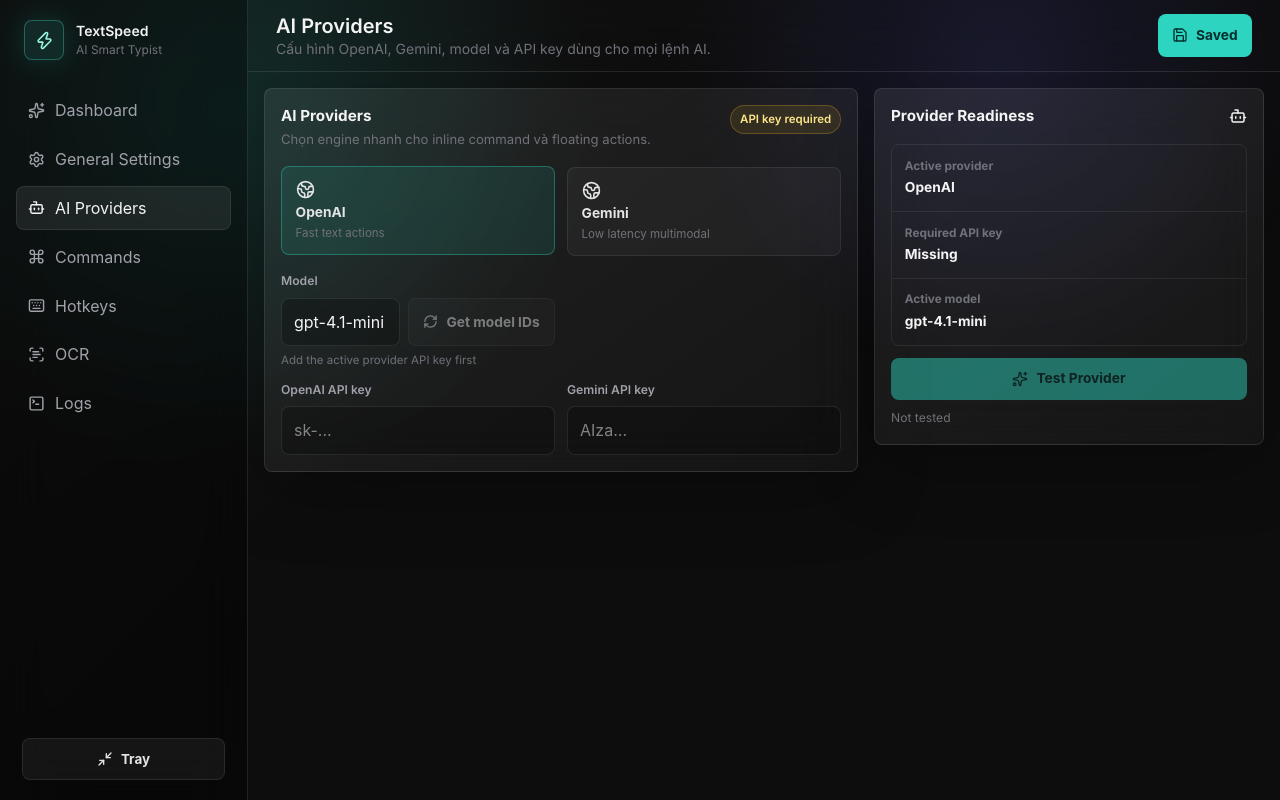
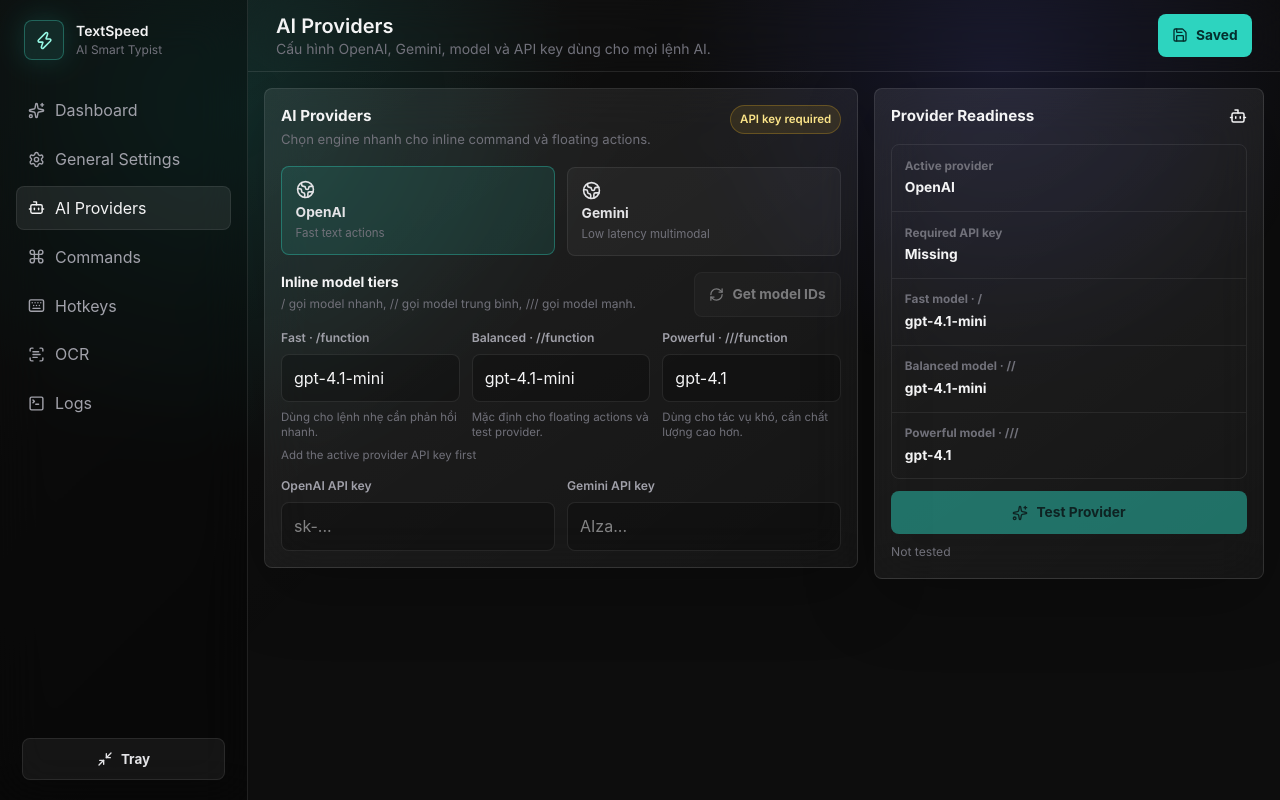
Before and after one commit to Monkez/text-speed, a React (Vite) app: page / in a window 1280 px wide. Both pictures are taken after a click on the button "AI Providers". Built offline with nearby package versions, Linux system fonts and the light colour scheme.

Commit message:
Add inline model tiers

```diff
--- a/main.cjs
+++ b/main.cjs
@@ -25,6 +25,9 @@
   translationLanguageB: "English",
   provider: "openai",
   model: "gpt-4.1-mini",
+  fastModel: "gpt-4.1-mini",
+  balancedModel: "gpt-4.1-mini",
+  powerfulModel: "gpt-4.1",
   openaiApiKey: "",
   geminiApiKey: "",
   popupHotkey: "Ctrl + Space",
@@ -56,7 +59,12 @@
 
 function loadSettings() {
   try {
-    return { ...fallbackSettings, ...JSON.parse(fs.readFileSync(settingsPath(), "utf8")) };
+    const loaded = { ...fallbackSettings, ...JSON.parse(fs.readFileSync(settingsPath(), "utf8")) };
+    loaded.fastModel = loaded.fastModel || loaded.model || fallbackSettings.fastModel;
+    loaded.balancedModel = loaded.balancedModel || loaded.model || fallbackSettings.balancedModel;
+    loaded.powerfulModel = loaded.powerfulModel || loaded.model || fallbackSettings.powerfulModel;
+    loaded.model = loaded.model || loaded.balancedModel;
+    return loaded;
   } catch {
     return fallbackSettings;
   }
@@ -64,6 +72,10 @@
 
 function saveSettings(settings) {
   const next = { ...fallbackSettings, ...settings };
+  next.fastModel = next.fastModel || next.model || fallbackSettings.fastModel;
+  next.balancedModel = next.balancedModel || next.model || fallbackSettings.balancedModel;
+  next.powerfulModel = next.powerfulModel || next.model || fallbackSettings.powerfulModel;
+  next.model = next.balancedModel || next.model;
   fs.mkdirSync(path.dirname(settingsPath()), { recursive: true });
   fs.writeFileSync(settingsPath(), JSON.stringify(next, null, 2), "utf8");
   registerHotkeys(next);
@@ -73,13 +85,20 @@
 function parseInlineBuffer(buffer) {
   const trimmed = String(buffer || "").trimEnd();
   if (!trimmed.endsWith("/")) return null;
-  const start = trimmed.lastIndexOf("//");
-  if (start < 0) return null;
-  const fullText = trimmed.slice(start);
-  const body = fullText.slice(2, -1).trimStart();
-  const match = body.match(/^(\S+)\s+([\s\S]+)$/);
+  const match = trimmed.match(/(?:^|\s)(\/{1,3})([A-Za-z0-9_-]+)\s+([\s\S]+)\/$/);
   if (!match) return null;
-  return { command: match[1], content: match[2].trim(), fullText };
+  const prefix = match[1];
+  const command = match[2];
+  const content = match[3].trim();
+  if (!content) return null;
+  const modelTier = prefix.length === 1 ? "fast" : prefix.length === 2 ? "balanced" : "powerful";
+  return { command, content, fullText: `${prefix}${command} ${match[3]}/`, prefix, modelTier };
+}
+
+function modelForTier(settings, tier) {
+  if (tier === "fast") return settings.fastModel || settings.model || fallbackSettings.fastModel;
+  if (tier === "powerful") return settings.powerfulModel || settings.model || fallbackSettings.powerfulModel;
+  return settings.balancedModel || settings.model || fallbackSettings.balancedModel;
 }
 
 function replaceLast(source, needle, replacement) {
@@ -167,12 +186,12 @@
   return "Rewrite the text professionally, concisely, and politely.";
 }
 
-async function runAi(action, prompt, text, settings) {
+async function runAi(action, prompt, text, settings, modelOverride) {
   const instruction = `${instructionFor(action, settings)}\n${prompt || ""}\n\nText:\n${text}`;
   if (settings.provider === "gemini") {
     const key = settings.geminiApiKey || process.env.GEMINI_API_KEY;
     if (!key) throw new Error("GEMINI_API_KEY is not set");
-    const model = settings.model || "gemini-2.5-flash-lite";
+    const model = modelOverride || settings.model || settings.balancedModel || "gemini-2.5-flash-lite";
     const response = await fetch(`https://generativelanguage.googleapis.com/v1beta/models/${model}:generateContent?key=${key}`, {
       method: "POST",
       headers: { "content-type": "application/json" },
@@ -185,10 +204,11 @@
 
   const key = settings.openaiApiKey || process.env.OPENAI_API_KEY;
   if (!key) throw new Error("OPENAI_API_KEY is not set");
+  const model = modelOverride || settings.model || settings.balancedModel || "gpt-4.1-mini";
   const response = await fetch("https://api.openai.com/v1/responses", {
     method: "POST",
     headers: { authorization: `Bearer ${key}`, "content-type": "application/json" },
-    body: JSON.stringify({ model: settings.model || "gpt-4.1-mini", input: instruction }),
+    body: JSON.stringify({ model, input: instruction }),
   });
   const value = await response.json();
   if (!response.ok) throw new Error(JSON.stringify(value));
@@ -440,7 +460,6 @@
 
   const now = Date.now();
   const previousBuffer = inlineTracker.buffer;
-  const previousLastKeyAt = inlineTracker.lastKeyAt;
   inlineTracker.lastKeyAt = now;
 
   if (vkCode === 0x08) {
@@ -468,12 +487,13 @@
     inlineTracker.slashRun = 0;
   }
 
-  if (inlineTracker.slashRun >= 2) {
-    inlineTracker.openedAt = now;
-    return false;
-  }
-
-  if (char !== "/" || !previousBuffer.includes("//") || inlineTracker.openedAt === 0) {
+  if (char !== "/" || !previousBuffer.includes("/") || inlineTracker.openedAt === 0) {
+    if (char === "/" && inlineTracker.slashRun >= 1 && inlineTracker.slashRun <= 3) {
+      inlineTracker.openedAt = now;
+    }
+    if (inlineTracker.slashRun > 3) {
+      resetInlineTracker();
+    }
     return false;
   }
 
@@ -491,11 +511,14 @@
     return true;
   }
 
-  const candidate = inlineTracker.buffer.slice(inlineTracker.buffer.lastIndexOf("//"));
-  const body = candidate.slice(2, -1).trimStart();
-  const commandThenMaybeSpace = /^[A-Za-z0-9_-]+\s*$/.test(body);
-  const likelyPasteBeforeTerminator = commandThenMaybeSpace && now - previousLastKeyAt > 180;
-  if (likelyPasteBeforeTerminator) {
+  if (inlineTracker.slashRun > 3) {
+    resetInlineTracker();
+    return false;
+  }
+
+  const candidateMatch = inlineTracker.buffer.match(/\/{1,3}[A-Za-z0-9_-]*\s*\/$/);
+  const commandThenMaybeSpace = Boolean(candidateMatch);
+  if (commandThenMaybeSpace) {
     resetInlineTracker();
     return true;
   }
@@ -596,10 +619,11 @@
       return;
     }
 
-    pushStatus(inlineStatus, `Inline running: //${parsed.command}`);
+    const selectedModel = modelForTier(settings, parsed.modelTier);
+    pushStatus(inlineStatus, `Inline running: ${parsed.prefix}${parsed.command} (${parsed.modelTier}: ${selectedModel})`);
     await pasteText(runningText);
 
-    const output = await runAi(command.action, command.prompt, parsed.content, settings);
+    const output = await runAi(command.action, command.prompt, parsed.content, settings, selectedModel);
     const finalText = replaceLast(runningText, INLINE_RUNNING_MARKER, output) || output;
     await sendKeys("^a");
     await delay(100);
@@ -734,8 +758,9 @@
   if (!parsed || !settings.inlineEnabled) return null;
   const command = settings.commands.find((item) => item.enabled && item.name === parsed.command);
   if (!command) return null;
-  const output = await runAi(command.action, command.prompt, parsed.content, settings);
-  return { command: parsed.command, action: command.action, input: parsed.content, output, typedLength: parsed.fullText.length };
+  const selectedModel = modelForTier(settings, parsed.modelTier);
+  const output = await runAi(command.action, command.prompt, parsed.content, settings, selectedModel);
+  return { command: parsed.command, action: command.action, input: parsed.content, output, model: selectedModel, modelTier: parsed.modelTier, typedLength: parsed.fullText.length };
 });
 ipcMain.handle("run_ai_action", async (_event, payload) => {
   const settings = loadSettings();
--- a/src/App.tsx
+++ b/src/App.tsx
@@ -118,6 +118,12 @@
   mail: { icon: Clipboard, hint: "Email" },
 };
 
+function defaultModelsForProvider(provider: AppSettings["provider"]) {
+  return provider === "openai"
+    ? { fastModel: "gpt-4.1-mini", balancedModel: "gpt-4.1-mini", powerfulModel: "gpt-4.1", model: "gpt-4.1-mini" }
+    : { fastModel: "gemini-2.5-flash-lite", balancedModel: "gemini-2.5-flash", powerfulModel: "gemini-2.5-pro", model: "gemini-2.5-flash" };
+}
+
 function App() {
   const isFloatingWindow = new URLSearchParams(window.location.search).get("window") === "floating";
   return isFloatingWindow ? <FloatingWindowApp /> : <MainApp />;
@@ -229,17 +235,17 @@
     parseInlineBuffer(inlineBuffer)
       .then((match) => {
         if (!match) {
-          setInlinePreview("Gõ theo mẫu //function nội dung/ để thực thi ngay.");
+          setInlinePreview("Gõ /function nội dung/ cho model nhanh, //function nội dung/ cho model trung bình, ///function nội dung/ cho model mạnh.");
           return;
         }
-        setInlinePreview(`Nhận diện //${match.command}: "${match.content}"`);
+        setInlinePreview(`Nhận diện ${match.prefix}${match.command} (${match.modelTier}): "${match.content}"`);
       })
       .catch(() => setInlinePreview("Parser chỉ hoạt động trong Tauri runtime."));
   }, [inlineBuffer]);
 
   useEffect(() => {
     setProviderTestState("Not tested");
-  }, [settings.provider, settings.model, settings.openaiApiKey, settings.geminiApiKey]);
+  }, [settings.provider, settings.model, settings.fastModel, settings.balancedModel, settings.powerfulModel, settings.openaiApiKey, settings.geminiApiKey]);
 
   async function handleFloatingAction(actionId: string) {
     const actionConfig = settings.floatingActions.find((item) => item.id === actionId);
@@ -267,7 +273,7 @@
       }
       setSelectedText(execution.input);
       setResult(execution.output);
-      setInlineResult(`//${execution.command} thay inline command bằng:\n${execution.output}`);
+      setInlineResult(`${execution.modelTier} · ${execution.model}\n${execution.output}`);
     } catch {
       const fallback = localFallback("professional", "gửi file cho anh nhé", settings.translationLanguageA, settings.translationLanguageB, settings.preferredLanguage);
       setResult(fallback);
@@ -356,6 +362,36 @@
     }
   }
 
+  function updateModelField(field: "fastModel" | "balancedModel" | "powerfulModel", value: string) {
+    setSettings((current) => ({
+      ...current,
+      [field]: value,
+      model: field === "balancedModel" ? value : current.model,
+    }));
+  }
+
+  function renderModelField(field: "fastModel" | "balancedModel" | "powerfulModel", label: string, hint: string) {
+    const value = settings[field] || settings.model;
+    return (
+      <label className="field">
+        <span>{label}</span>
+        {modelIds.length > 0 ? (
+          <select value={value} onChange={(event) => updateModelField(field, event.target.value)}>
+            {!modelIds.includes(value) && <option value={value}>{value}</option>}
+            {modelIds.map((modelId) => (
+              <option key={`${field}-${modelId}`} value={modelId}>
+                {modelId}
+              </option>
+            ))}
+          </select>
+        ) : (
+          <ImeInput value={value} onValueChange={(next) => updateModelField(field, next)} />
+        )}
+        <small className="field-help">{hint}</small>
+      </label>
+    );
+  }
+
   return (
     <main className="min-h-screen overflow-hidden bg-[#0d0d0d] text-zinc-100">
       <div className="pointer-events-none fixed inset-0 bg-[radial-gradient(circle_at_18%_14%,rgba(20,184,166,0.16),transparent_28%),radial-gradient(circle_at_78%_8%,rgba(99,102,241,0.14),transparent_26%),linear-gradient(135deg,rgba(255,255,255,0.035),transparent_45%)]" />
@@ -423,7 +459,7 @@
                   <div className="metric-card">
                     <span>Provider</span>
                     <strong>{activeProviderReady ? "Ready" : "Needs API key"}</strong>
-                    <small>{settings.provider === "openai" ? "OpenAI" : "Gemini"} · {settings.model}</small>
+                    <small>{settings.provider === "openai" ? "OpenAI" : "Gemini"} · / {settings.fastModel} · // {settings.balancedModel} · /// {settings.powerfulModel}</small>
                   </div>
                   <div className="metric-card">
                     <span>Translate Pair</span>
@@ -433,7 +469,7 @@
                   <div className="metric-card">
                     <span>Inline</span>
                     <strong>{inlineReady ? "Ready" : settings.inlineEnabled ? "No active command" : "Disabled"}</strong>
-                    <small>{enabledCommands.length} active commands · //function text/</small>
+                    <small>{enabledCommands.length} active commands · / // /// model tiers</small>
                   </div>
                   <div className="metric-card">
                     <span>Floating Menu</span>
@@ -561,7 +597,7 @@
                         setSettings((current) => ({
                           ...current,
                           provider,
-                          model: provider === "openai" ? "gpt-4.1-mini" : "gemini-1.5-flash",
+                          ...defaultModelsForProvider(provider),
                         }));
                       }}
                       type="button"
@@ -573,30 +609,12 @@
                   ))}
                 </div>
 
-                <div className="mt-4 grid grid-cols-2 gap-3">
-                  <label className="field">
-                    <span>Model</span>
-                    <div className="model-picker">
-                      {modelIds.length > 0 ? (
-                        <select
-                          value={settings.model}
-                          onChange={(event) => setSettings({ ...settings, model: event.target.value })}
-                        >
-                          {!modelIds.includes(settings.model) && (
-                            <option value={settings.model}>{settings.model}</option>
-                          )}
-                          {modelIds.map((modelId) => (
-                            <option key={modelId} value={modelId}>
-                              {modelId}
-                            </option>
-                          ))}
-                        </select>
-                      ) : (
-                        <ImeInput
-                          value={settings.model}
-                          onValueChange={(value) => setSettings({ ...settings, model: value })}
-                        />
-                      )}
+                <div className="mt-4">
+                  <div className="model-tier-head">
+                    <div>
+                      <h3>Inline model tiers</h3>
+                      <p>/ gọi model nhanh, // gọi model trung bình, /// gọi model mạnh.</p>
+                    </div>
                     <button
                       className="ghost-button model-fetch-button"
                       disabled={!activeProviderReady || modelFetchState === "Loading"}
@@ -607,6 +625,11 @@
                       Get model IDs
                     </button>
                   </div>
+                  <div className="model-tier-grid">
+                    {renderModelField("fastModel", "Fast · /function", "Dùng cho lệnh nhẹ cần phản hồi nhanh.")}
+                    {renderModelField("balancedModel", "Balanced · //function", "Mặc định cho floating actions và test provider.")}
+                    {renderModelField("powerfulModel", "Powerful · ///function", "Dùng cho tác vụ khó, cần chất lượng cao hơn.")}
+                  </div>
                   <small
                     className={
                       modelFetchState.toLowerCase().includes("error") ||
@@ -617,7 +640,6 @@
                   >
                     {activeProviderReady ? modelFetchState : "Add the active provider API key first"}
                   </small>
-                  </label>
                 </div>
                 <div className="mt-3 grid grid-cols-2 gap-3">
                   <label className="field">
@@ -720,7 +742,7 @@
 
                 <div className="hotkey-note">
                   <Keyboard size={17} />
-                  <span>Hotkey cần có ít nhất Ctrl, Alt hoặc Windows để tránh xung đột khi gõ. Inline command giữ cố định cú pháp <code>//function text/</code>.</span>
+                  <span>Hotkey cần có ít nhất Ctrl, Alt hoặc Windows để tránh xung đột khi gõ. Inline command dùng <code>/function text/</code>, <code>//function text/</code>, hoặc <code>///function text/</code> để chọn model.</span>
                 </div>
               </section>
               )}
@@ -810,8 +832,16 @@
                       <strong>{activeProviderReady ? "Configured" : "Missing"}</strong>
                     </div>
                     <div>
-                      <span>Active model</span>
-                      <strong>{settings.model}</strong>
+                      <span>Fast model · /</span>
+                      <strong>{settings.fastModel}</strong>
+                    </div>
+                    <div>
+                      <span>Balanced model · //</span>
+                      <strong>{settings.balancedModel}</strong>
+                    </div>
+                    <div>
+                      <span>Powerful model · ///</span>
+                      <strong>{settings.powerfulModel}</strong>
                     </div>
                   </div>
                   <button
@@ -869,7 +899,7 @@
                     </div>
                     <div>
                       <span>Inline trigger</span>
-                      <strong>//function text/</strong>
+                      <strong>/ · // · /// function text/</strong>
                     </div>
                   </div>
                 </section>
@@ -1466,7 +1496,7 @@
               onClick={() => setSelectedIndex(index)}
               type="button"
             >
-              <span className="function-command">//{command.name || "unnamed"}</span>
+              <span className="function-command">/{command.name || "unnamed"}</span>
               <strong>{command.label || "Untitled function"}</strong>
               <small>{command.action}</small>
               <i className={command.enabled ? "dot-on" : "dot-off"} />
@@ -1479,7 +1509,7 @@
             <>
               <div className="function-editor-head">
                 <div>
-                  <span className="function-command">//{selectedCommand.name || "unnamed"}</span>
+                  <span className="function-command">/{selectedCommand.name || "unnamed"}</span>
                   <h3>{selectedCommand.label || "Untitled function"}</h3>
                 </div>
                 <div className="command-toolbar">
@@ -1502,7 +1532,7 @@
                       className="code-input"
                       value={selectedCommand.name}
                       onValueChange={(value) =>
-                        updateSelectedCommand({ name: value.replace(/^\/\//, "").replace(/\/$/, "").trim() })
+                        updateSelectedCommand({ name: value.replace(/^\/{1,3}/, "").replace(/\/$/, "").trim() })
                       }
                     />
                   </div>
@@ -1552,7 +1582,7 @@
 
               <div className="syntax-preview">
                 <span>Use anywhere</span>
-                <code>//{selectedCommand.name || "function"} nội dung cần xử lý/</code>
+                <code>/{selectedCommand.name || "function"} nhanh/ · //{selectedCommand.name || "function"} trung bình/ · ///{selectedCommand.name || "function"} mạnh/</code>
               </div>
             </>
           ) : (
--- a/src/data/fallback.ts
+++ b/src/data/fallback.ts
@@ -6,6 +6,9 @@
   translationLanguageB: "English",
   provider: "openai",
   model: "gpt-4.1-mini",
+  fastModel: "gpt-4.1-mini",
+  balancedModel: "gpt-4.1-mini",
+  powerfulModel: "gpt-4.1",
   openaiApiKey: "",
   geminiApiKey: "",
   popupHotkey: "Alt + Space",
--- a/src/styles.css
+++ b/src/styles.css
@@ -281,6 +281,34 @@
 .model-fetch-button {
   min-width: 142px;
   justify-content: center;
+}
+
+.model-tier-head {
+  display: flex;
+  align-items: flex-start;
+  justify-content: space-between;
+  gap: 1rem;
+  margin-bottom: 0.75rem;
+}
+
+.model-tier-head h3 {
+  margin: 0;
+  color: rgb(244 244 245);
+  font-size: 0.88rem;
+  font-weight: 700;
+}
+
+.model-tier-head p {
+  margin: 0.18rem 0 0;
+  color: rgb(113 113 122);
+  font-size: 0.75rem;
+  line-height: 1.35;
+}
+
+.model-tier-grid {
+  display: grid;
+  grid-template-columns: repeat(3, minmax(0, 1fr));
+  gap: 0.75rem;
 }
 
 button:disabled {
@@ -1369,8 +1397,13 @@
   .command-workbench-grid,
   .function-fields,
   .parser-test-strip,
+  .model-tier-grid,
   .hotkey-grid,
   .logs-grid {
     grid-template-columns: 1fr;
   }
+
+  .model-tier-head {
+    display: grid;
+  }
 }
```
Also changed, not shown: src/lib/tauri.ts (+7 -0 lines). Lines whose indentation alone changed are shown as unchanged.
